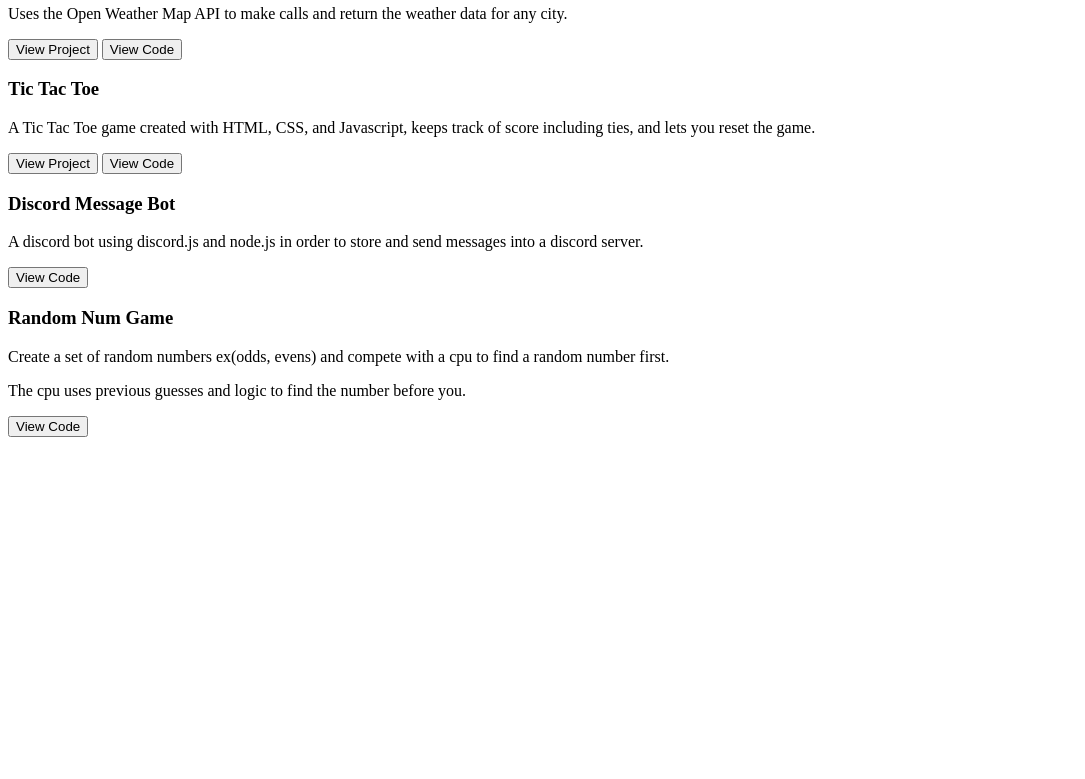
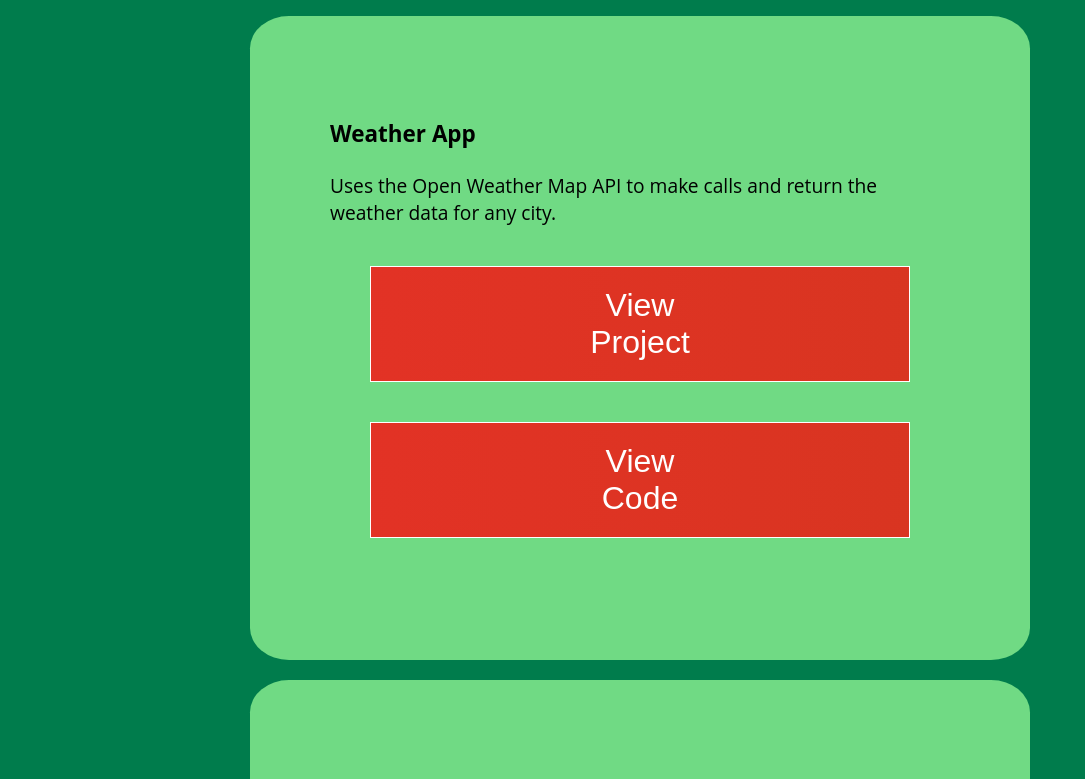
Before and after one commit to ZK333/Website.github.io, a plain HTML site: page Projects.html in a window 1280 px wide. Shown: the part 145-924 px from the top of the page, without its empty margins (0-1085 px from the left). Before the commit the page ends 800 px from the top, so only its background shows below. Drawn offline with Linux system fonts and the light colour scheme; a script that the page names is missing.

Commit message:
Update Projects.html

```diff
--- a/Projects.html
+++ b/Projects.html
@@ -4,7 +4,7 @@
     <meta charset="UTF-8">
     <meta http-equiv="X-UA-Compatible" content="IE=edge">
     <meta name="viewport" content="width=device-width, initial-scale=1.0">
-    <link  rel="stylesheet" href="Portfolio.css">
+    <link  rel="stylesheet" href="Projects.css">
     <script src="Projects.js" defer></script>
     <title>Portfolio</title>
 </head>
```
